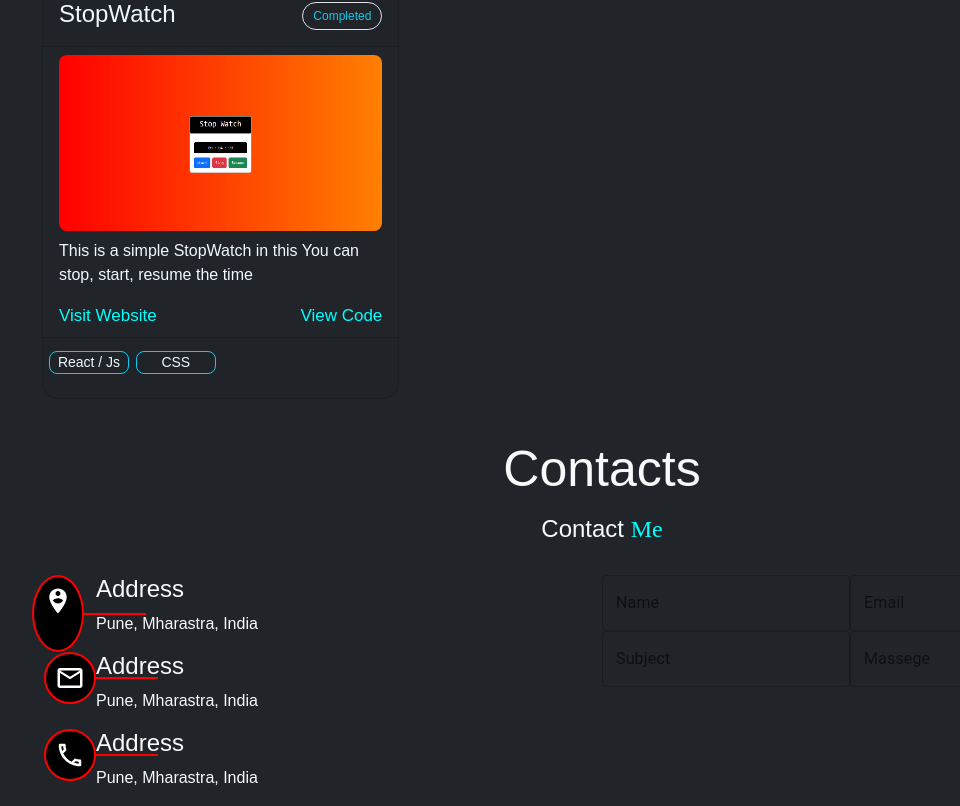
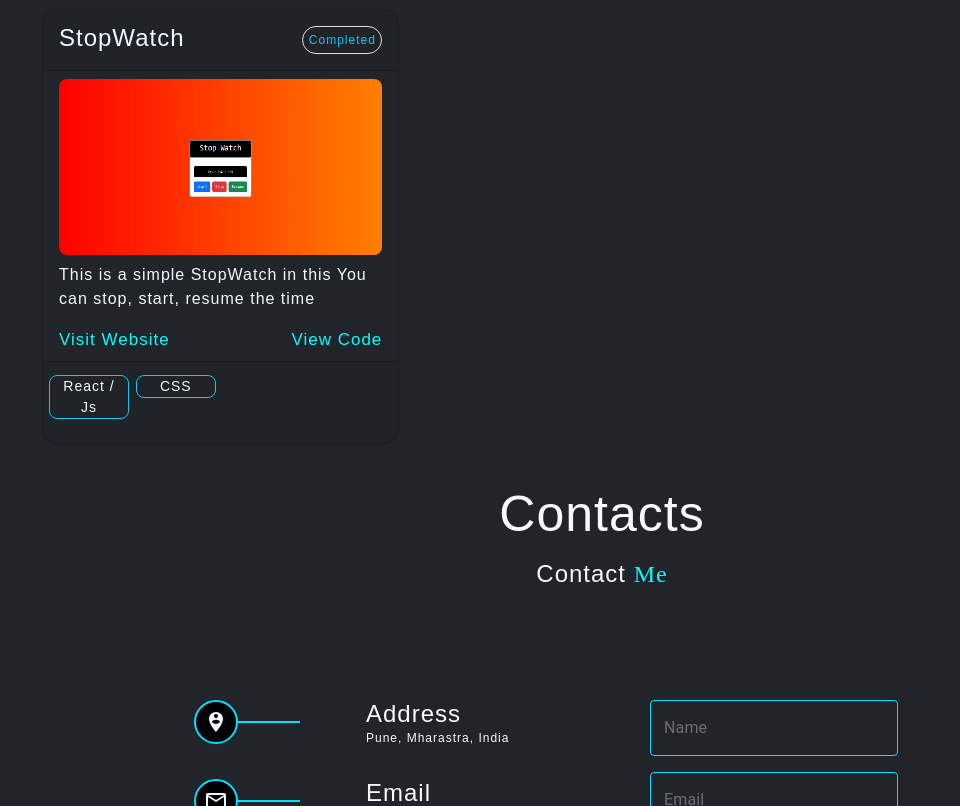
Before and after one commit to Sunil-Harde/Portfolio, a React (Vite) app: page / in a window 1280 px wide. Shown: the part 1994-2800 px from the top of the page, without its empty margins (38-998 px from the left). Built offline with nearby package versions, Linux system fonts and the light colour scheme.

Commit message:
Contact Completed

```diff
--- a/src/Component/Contacts/Contacts.css
+++ b/src/Component/Contacts/Contacts.css
@@ -1,19 +1,196 @@
-.icon {
+.contacts {
+    padding: 5rem 10rem;
+}
+
+.contacts-icons {
     position: relative;
-    border: 2px solid red;
+    border: 2px solid rgb(0, 225, 255);
     border-radius: 50%;
+    width: 2rem;
+    height: 2rem;
+    padding: 20px;
     background: #000000;
-    padding: 9px;
+    color: aliceblue;
+    margin-right: 8rem;
 }
 
 
-.icon::after {
+.contacts-icons::after {
     content: '';
     position: absolute;
     width: 4rem;
     height: 2px;
-    background: red;
+    background: rgb(0, 225, 255);
     top: 50%;
-    left: 5rem;
+    left: 4.5rem;
     transform: translate(-50%, -50%);
 }
+
+.details p {
+    margin-top: -.5rem;
+    font-size: 12px;
+    /* font-weight: lighter; */
+}
+
+.textfield .MuiInputLabel-root {
+    color: rgb(109, 109, 109) !important;
+}
+
+.textfield .MuiInputLabel-root:hover {
+    color: white !important;
+}
+
+.textfield .MuiOutlinedInput-root .MuiOutlinedInput-notchedOutline {
+    border-color: rgb(0, 225, 255) !important;
+}
+
+.textfield .MuiOutlinedInput-root:hover .MuiOutlinedInput-notchedOutline {
+    border-color: rgb(0, 225, 255) !important;
+}
+
+.textfield .MuiOutlinedInput-root.Mui-focused .MuiOutlinedInput-notchedOutline {
+    border-color: rgb(0, 225, 255) !important;
+    /* Border color when focused */
+}
+
+.textfield .MuiInputBase-input {
+    color: white;
+    /* Input text color */
+}
+
+
+.inputs {
+    margin-right: 10rem;
+}
+
+.contact-inputs-button-send-icon {
+    transform: rotate(-30deg);
+    margin-top: -5px;
+    margin-left: 10px;
+}
+
+
+@media (max-width:1200px) {
+    .contacts {
+        padding: 5rem;
+    }
+
+    .inputs {
+        margin-right: 5rem;
+    }
+
+}
+
+@media (max-width:900px) {
+    .contacts {
+        padding: 3rem;
+    }
+
+    .inputs {
+        margin-right: 3rem;
+    }
+}
+
+@media (max-width:800px) {
+    .contacts {
+        padding: 5rem 1rem;
+    }
+
+    .details {
+        margin-left: 1rem !important;
+    }
+
+    .inputs {
+        margin-right: 1rem;
+    }
+
+    .contacts-icons {
+        margin-right: 6rem;
+
+    }
+
+    .contacts-icons::after {
+        width: 3rem;
+        left: 4rem;
+    }
+}
+
+@media (max-width:650px) {
+    .contacts {
+        padding: 3rem 0rem;
+    }
+
+    .details {
+        margin-left: 0rem !important;
+    }
+
+    .inputs {
+        margin-right: 0rem;
+    }
+}
+
+@media (max-width:600px) {
+    .contacts {
+        flex-direction: column;
+    }
+
+    .details {
+        margin-left: 20% !important;
+    }
+
+    .contacts-icons {
+        padding: 15px;
+    }
+
+    .contacts-icons::after {
+        left: 3.5rem;
+    }
+
+    .icon {
+        font-size: 16px !important;
+    }
+
+    .inputs {
+        width: 100%;
+    }
+
+    .textfield {
+        width: 80%;
+    }
+
+}
+
+@media (max-width:430px) {
+
+    .details {
+        margin-left: 10% !important;
+    }
+
+}
+
+@media (max-width:360px) {
+
+    .details {
+        margin-left: 1% !important;
+    }
+
+    .contacts-icons {
+        margin-right: 5rem;
+    }
+}
+@media (max-width:315px) {
+
+    .details {
+        margin-left: 0% !important;
+    }
+
+    .contacts-icons {
+        margin-right: 4rem;
+    }
+
+    .contacts-icons::after {
+        width: 130%;
+        left: 170%;
+    }
+
+}
--- a/src/Component/Contacts/Contacts.jsx
+++ b/src/Component/Contacts/Contacts.jsx
@@ -1,6 +1,6 @@
 import React from 'react'
-import { PersonPinCircle, MailOutline, LocalPhoneOutlined, WorkOutline } from '@mui/icons-material';
-import { TextField } from '@mui/material'
+import { PersonPinCircle, MailOutline, LocalPhoneOutlined, WorkOutline, Send } from '@mui/icons-material';
+import { TextField, Button } from '@mui/material'
 import './Contacts.css'
 
 
@@ -14,30 +14,13 @@ function Contacts() {
                 <h4>Contact <span>Me</span></h4>
             </div>
 
-            <div className="contacts d-flex justify-content-between container-lg">
+            <div className="contacts d-flex justify-content-between gap-3">
 
-                <div className="details text-light ">
+                <div className="details text-light ms-5   ">
 
-                    <div className='d-flex justify-content-between me '>
-                        <div className="contacts-icons row">
-                            <div className="icon">
-                                <PersonPinCircle style={{ color: 'white', fontSize: 30 }} /><br />
-                            </div>
-                        </div>
-                        <div>
-                            <h4>Address</h4>
-                            <p>Pune, Mharastra, India</p>
-                        </div>
-                    </div>
-
-
-                    <div className=' d-flex justify-content-between'>
-
-                        <div className="contacts-icons  ">
-                            <div className="icon">
-                                <MailOutline style={{ color: 'white', fontSize: 30 }} /><br />
-                            </div>
-
+                    <div className=' d-flex mb-3'>
+                        <div className="contacts-icons d-flex align-items-center justify-content-center ">
+                            <PersonPinCircle className="icon" />
                         </div>
                         <div className=''>
                             <h4>Address</h4>
@@ -46,42 +29,50 @@ function Contacts() {
                     </div>
 
 
-                    <div className='d-flex justify-content-between'>
-                        <div className="contacts-icons  ">
-                            <div className="icon">
+                    <div className=' d-flex mb-3'>
 
-                                <LocalPhoneOutlined style={{ color: 'white', fontSize: 30 }} /><br />
-                            </div>
-
+                        <div className="contacts-icons d-flex align-items-center justify-content-center ">
+                            <MailOutline className="icon" />
                         </div>
-                        <div>
-                            <h4>Address</h4>
-                            <p>Pune, Mharastra, India</p>
+                        <div className=''>
+                            <h4>Email</h4>
+                            <p>sunilharde10@gmail.com</p>
                         </div>
                     </div>
 
 
-                    <div className='d-flex justify-content-between'>
-                        <div className="contacts-icons  ">
-                            <div className="icon">
-
-                                <WorkOutline style={{ color: 'white', fontSize: 30 }} /><br />
-                            </div>
-
+                    <div className='d-flex mb-3'>
+                        <div className="contacts-icons d-flex align-items-center justify-content-center  ">
+                            <LocalPhoneOutlined className="icon" /><br />
                         </div>
                         <div>
-                            <h4>Address</h4>
-                            <p>Pune, Mharastra, India</p>
+                            <h4>Contact</h4>
+                            <p>8308951286</p>
+                        </div>
+                    </div>
+
+
+                    <div className='d-flex mb-3'>
+                        <div className="contacts-icons d-flex align-items-center justify-content-center ">
+                            <WorkOutline className="icon" /><br />
+                        </div>
+                        <div>
+                            <h4>Experience</h4>
+                            <p>Freshar</p>
                         </div>
                     </div>
 
                 </div>
 
-                <div className="inputs col-6 ">
-                    <TextField label="Name" color='primary' />
-                    <TextField label="Email" color='primary' /><br />
-                    <TextField label="Subject" color='primary' />
-                    <TextField label="Massege" color='primary' />
+                <div className="inputs d-flex flex-column gap-3 align-items-center   ">
+                    <TextField label="Name" className='textfield' variant="outlined" />
+                    <TextField label="Email" className='textfield' />
+                    <TextField label="Subject" className='textfield' />
+                    <TextField label="Massege" className='textfield' />
+
+                    <div className='contact-inputs-button'>
+                        <Button className='px-3' >send<Send className='contact-inputs-button-send-icon' /></Button>
+                    </div>
                 </div>
             </div>
         </div>
--- a/src/index.css
+++ b/src/index.css
@@ -1,3 +1,9 @@
+*{
+    letter-spacing: 1px;
+    margin: 0;
+    padding: 0;
+}
+
 .main-heading h1 {
     font-size: 50px;
 }
```
